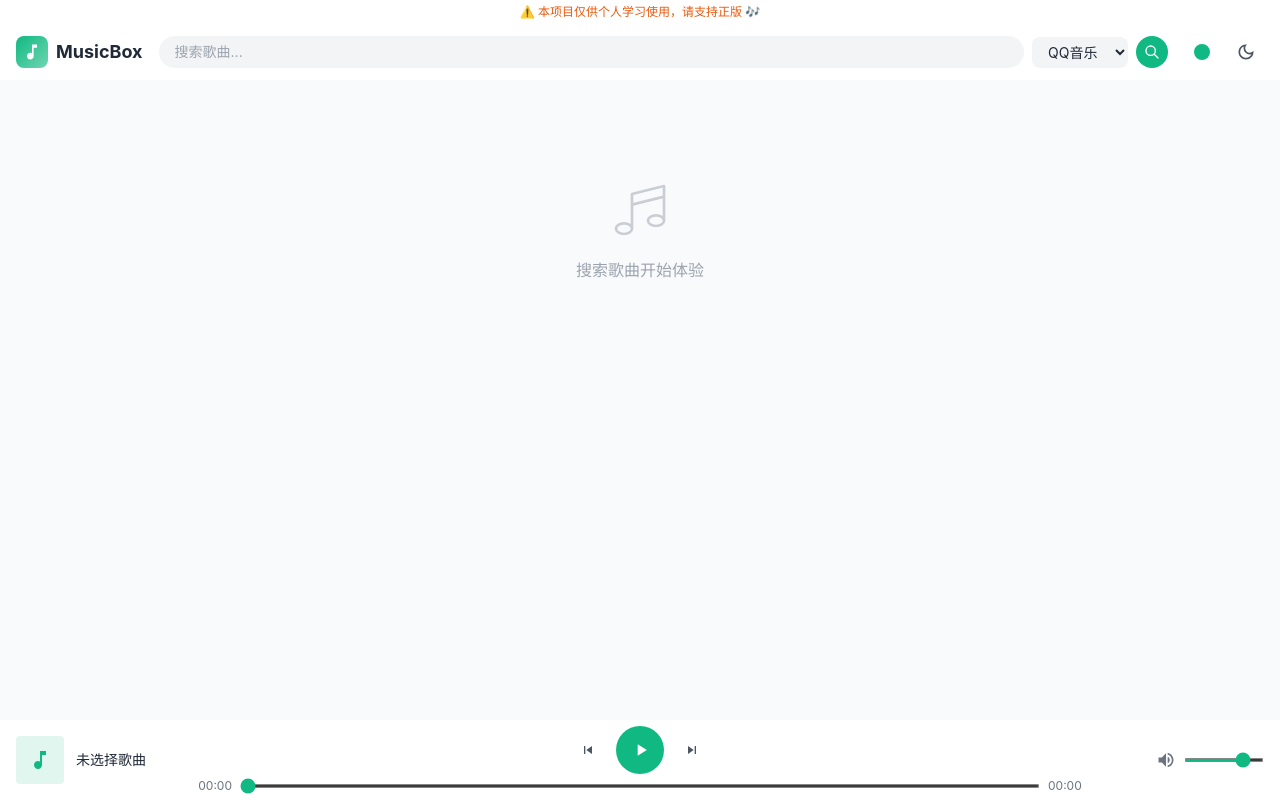
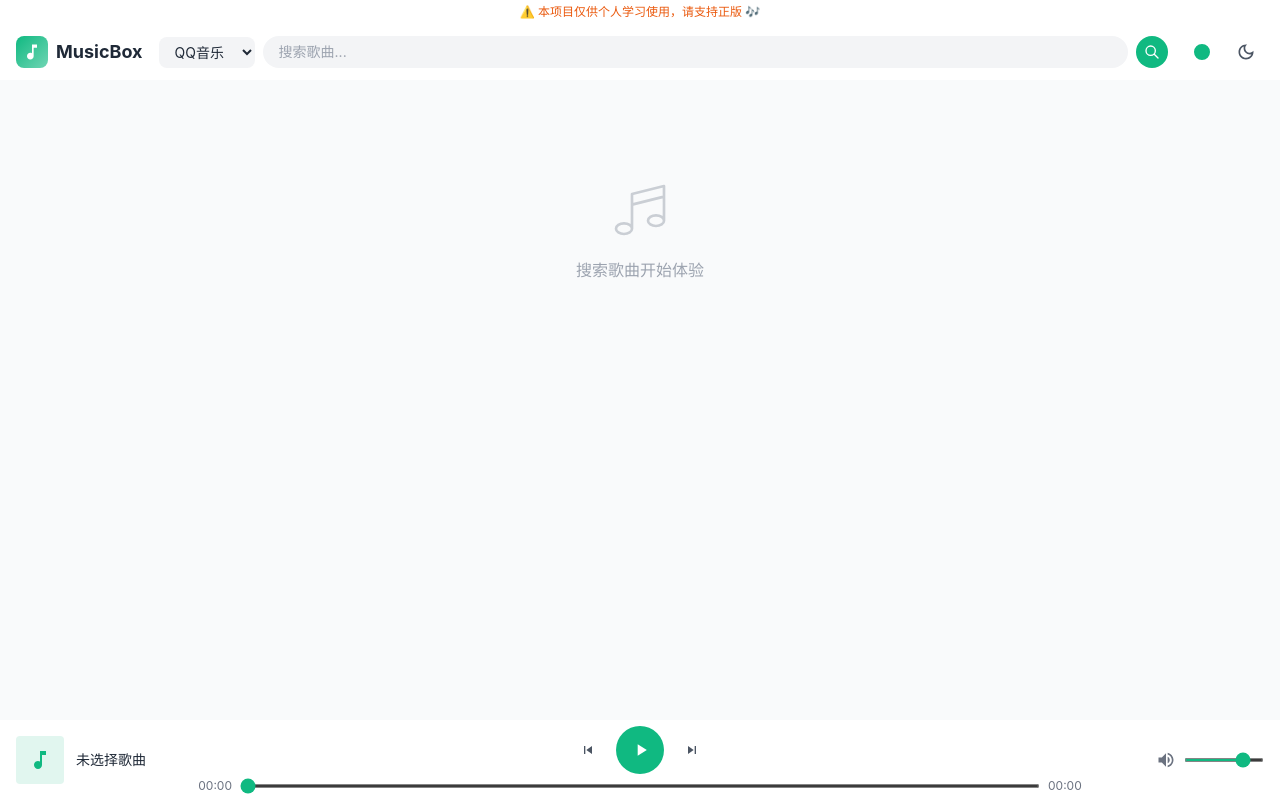
Before and after one commit to SamuelChengh/music-box, a React (Vite) app in the folder frontend/: page / in a window 1280 px wide. Built offline with nearby package versions, Linux system fonts and the light colour scheme.

Commit message:
Update App.jsx

```diff
--- a/frontend/src/App.jsx
+++ b/frontend/src/App.jsx
@@ -251,6 +251,17 @@ function App() {
 
         {/* 搜索框 */}
         <div className="flex-1 flex items-center gap-1 md:gap-2 min-w-0">
+          <select
+            value={source}
+            onChange={(e) => setSource(e.target.value)}
+            className="w-16 md:w-24 px-1 md:px-3 py-1.5 text-xs md:text-sm rounded-lg bg-gray-100 dark:bg-gray-700 text-gray-800 dark:text-white focus:outline-none flex-shrink-0"
+            style={{ borderColor: themeColor }}
+          >
+            {Object.entries(SOURCE_NAMES).map(([key, name]) => (
+              <option key={key} value={key}>{name}</option>
+            ))}
+          </select>
+
           <input
             ref={searchInputRef}
             type="text"
@@ -261,17 +272,6 @@ function App() {
             className="flex-1 min-w-0 px-2 md:px-4 py-1.5 text-sm rounded-full bg-gray-100 dark:bg-gray-700 text-gray-800 dark:text-white placeholder-gray-400 focus:outline-none focus:ring-2"
             style={{ '--tw-ring-color': themeColor }}
           />
-
-          <select
-            value={source}
-            onChange={(e) => setSource(e.target.value)}
-            className="w-16 md:w-24 px-1 md:px-3 py-1.5 text-xs md:text-sm rounded-lg bg-gray-100 dark:bg-gray-700 text-gray-800 dark:text-white focus:outline-none flex-shrink-0"
-            style={{ borderColor: themeColor }}
-          >
-            {Object.entries(SOURCE_NAMES).map(([key, name]) => (
-              <option key={key} value={key}>{name}</option>
-            ))}
-          </select>
 
           <button
             onClick={handleSearch}
```
